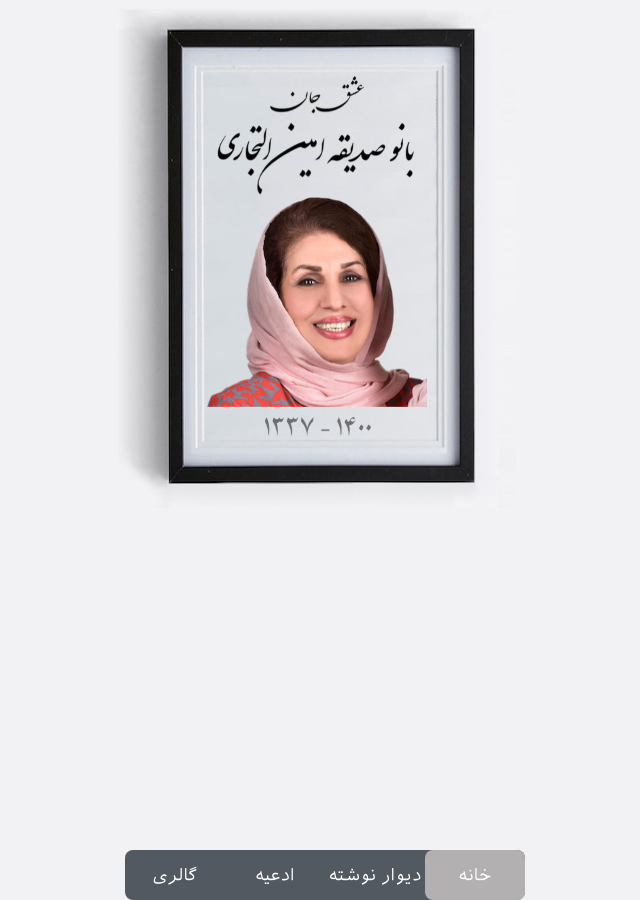
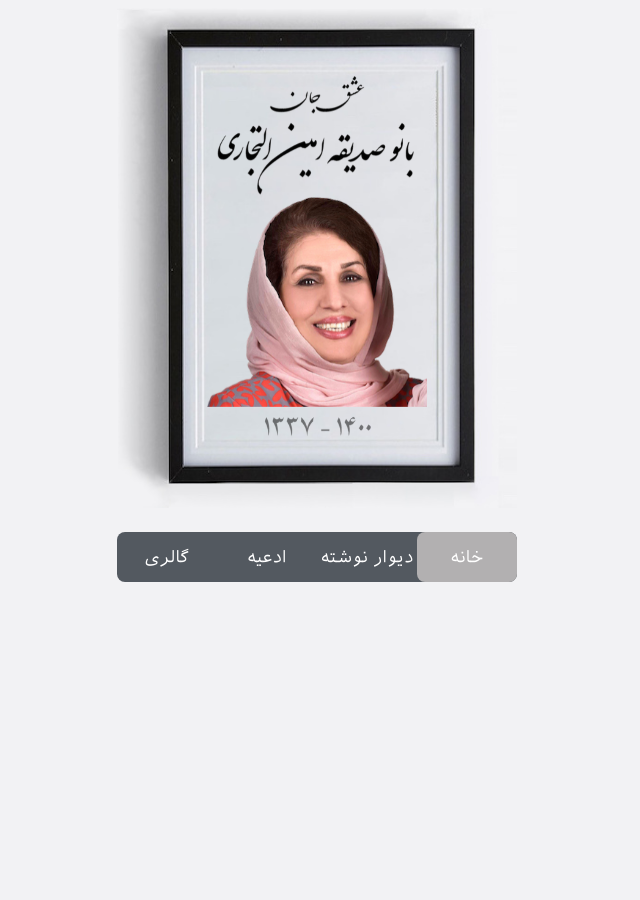
Before and after one commit to erfanz/zamanian.org, a Jekyll site: the page built from sedigheh.html, in a window 1280 px wide. Shown: the whole page, without its empty margins (323-963 px from the left). Built offline with Jekyll 4.4.1, drawn with Linux system fonts in a browser that asks for light colours.

Commit message:
place menu right below the content div for desktop screens

```diff
--- a/assets/css/style.css
+++ b/assets/css/style.css
@@ -30,11 +30,23 @@
 	text-align: center;
 }
 
-#footer {
-	position: fixed;
-	bottom: 0;
-	width: 100%;
+/* for mobile screens, put the menu on the very bottom */
+@media only screen and (max-width: 600px) {
+    #footer {
+        position: fixed;
+        bottom: 0;
+        width: 100%;
+    }
 }
+
+/* for desktops, put the menu below the content div */
+@media only screen and (min-width: 601px) {
+    #footer {
+        margin-top: 20px;
+        width: 100%;
+    }
+}
+
 
 .fa-text {
 	direction: rtl;
```
